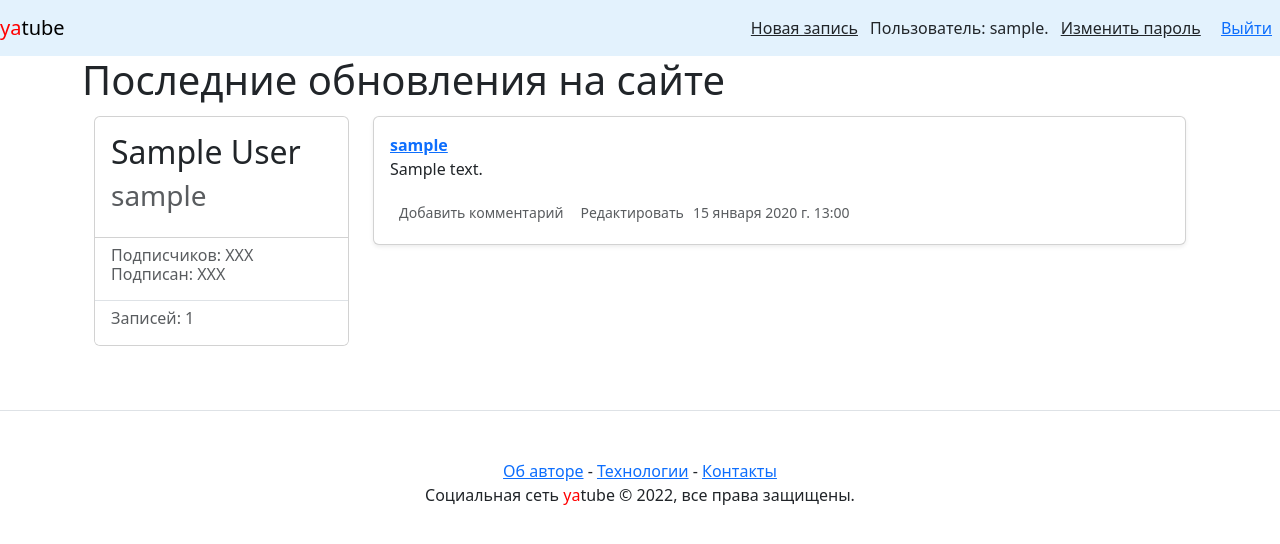
After one commit to udinilya/yatube, a Django app: a page that uses templates/profile.html in a window 1280 px wide. The commit adds this page. Shown: the top 544 px of the page. Run offline with Django 4.2, Linux system fonts and the light colour scheme; tables that the repository leaves empty hold one stand-in row (values such as "Sample post"); some libraries are stand-ins or nearby versions.

Commit message:
add profile

```diff
--- a/posts/urls.py
+++ b/posts/urls.py
@@ -3,6 +3,9 @@ from . import views
 
 urlpatterns = [
     path('', views.index, name='index'),
+    path('<str:username>', views.profile, name='profile'),
+    path('<str:username>/<int:post_id>/', views.post_view, name='post'),
+    path('<str:username>/<int:post_id>/edit/', views.post_edit, name='post_edit'),
     path('morning/', views.morning),
     path('group/<slug>/', views.group_posts),
     path('new/', views.new_post, name='new_post'),
--- a/posts/views.py
+++ b/posts/views.py
@@ -3,6 +3,7 @@ from django.shortcuts import render, get_object_or_404, redirect
 import datetime
 from .models import Post, Group
 from .forms import PostForm
+from users.forms import User
 
 
 def index(request):
@@ -44,3 +45,36 @@ def new_post(request):
         return render(request, 'new_post.html', {'form': form})
     form = PostForm()
     return render(request, 'new_post.html', {'form': form})
+
+
+def profile(request, username):
+    user = get_object_or_404(User, username=username)
+    post_list = Post.objects.filter(author=user).order_by('-pub_date').all()
+    paginator = Paginator(post_list, 10)
+    page_number = request.GET.get('page')
+    page = paginator.get_page(page_number)
+    return render(request, 'profile.html', {'user': user, 'page': page, 'paginator': paginator, 'post_list': post_list})
+
+
+def post_view(request, username, post_id):
+    user = get_object_or_404(User, username=username)
+    post = Post.objects.filter(author=user).filter(id=post_id)
+    return render(request, 'post.html', {'post': post})
+
+
+def post_edit(request, username, post_id):
+    user = get_object_or_404(User, username=username)
+    post = get_object_or_404(Post, author=user, id=post_id)
+
+    if request.user != post.author:
+        return redirect('profile', username=request.user)
+
+    if request.method == 'POST':
+        form = PostForm(request.POST, instance=post)
+        if form.is_valid():
+            post.save()
+            return redirect('post', username, post_id)
+    else:
+        form = PostForm(instance=post)
+
+    return render(request, 'new_post.html', {'form': form, 'post': post})
--- /dev/null
+++ b/templates/profile.html
@@ -0,0 +1,67 @@
+{% extends 'base.html' %}
+
+{% block title %}Последние обновления на сайте{% endblock %}
+{% block header %}Последние обновления на сайте{% endblock %}
+{% block content %}
+
+<main role="main" class="container">
+    <div class="row">
+        <div class="col-md-3 mb-3 mt-1">
+            <div class="card">
+                <div class="card-body">
+                    <div class="h2">
+                        {{ user.get_full_name }}
+                    </div>
+                    <div class="h3 text-muted">
+                        {{ user.username }}
+                    </div>
+                </div>
+                <ul class="list-group list-group-flush">
+                    <li class="list-group-item">
+                        <div class="h6 text-muted">
+                            Подписчиков: XXX <br />
+                            Подписан: XXX
+                        </div>
+                    </li>
+                    <li class="list-group-item">
+                        <div class="h6 text-muted">
+                            Записей:
+                               {{ post_list.count }}
+                        </div>
+                    </li>
+                </ul>
+            </div>
+        </div>
+
+        <div class="col-md-9">
+
+              {% for post in page %}
+                <div class="card mb-3 mt-1 shadow-sm">
+                    <div class="card-body">
+                        <p class="card-text">
+                            <a href= "/{{ user.username }}">
+                            <strong class="d-block text-gray-dark">{{ user.username }}</strong></a>
+        {{ post.text|linebreaksbr }}</p>
+        {% if not forloop.last %}<hr>{% endif %}
+                            <div class="d-flex justify-content between align-items-center">
+                                <div class="btn-group">
+                                <a class="btn btn-sm text-muted"
+                                href="/{{ user.username }}/{{ post.id }}" role="button">Добавить комментарий</a>
+                                <a class="btn btn-sm text-muted"
+                                href="/{{ user.username }}/{{ post.id }}/edit" role="button">Редактировать</a>
+                            </div>
+                            <small class="text-muted">{{ post.pub_date }}</small>
+                            </div>
+                  </div>
+                </div>
+         {% endfor %}
+        </div>
+    </div>
+
+{% if page.has_other_pages %}
+            {% include 'paginator.html' with items=page paginator=paginator %}
+        {% endif %}
+
+{% endblock %}
+
+</main>
```
Also changed, not shown: posts/forms.py (+6 -4 lines), templates/new_post.html (+12 -1 lines), templates/post.html (added, +62 -0 lines).
